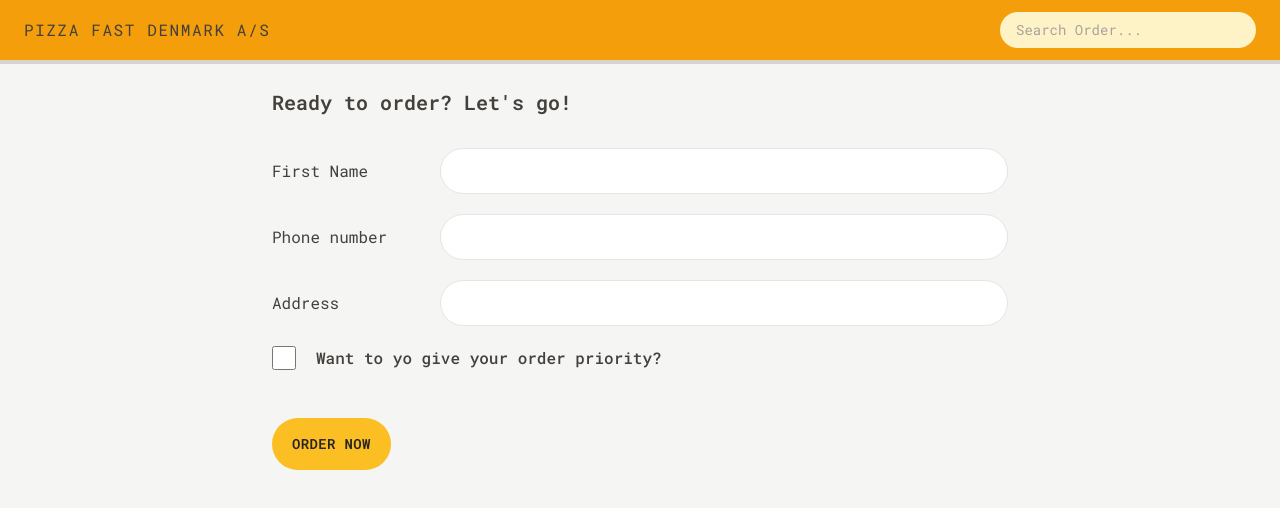
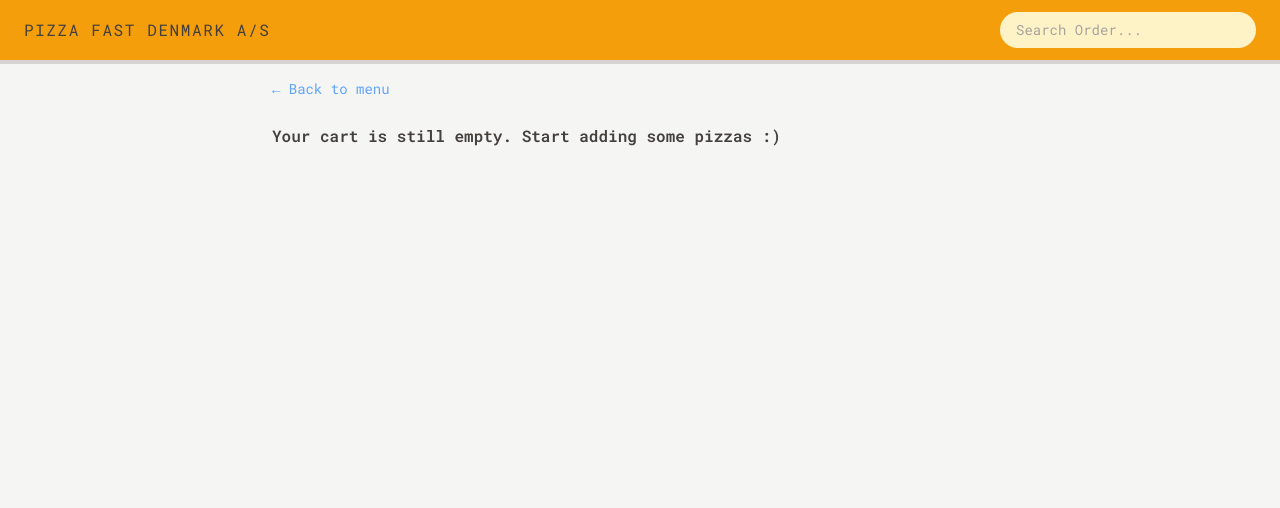
Before and after one commit to YuejiaoShi/pizza-fast-shop, a React (Vite) app: page /order/new in a window 1280 px wide. Shown: the top 508 px of the page. Built offline with nearby package versions, Linux system fonts and the light colour scheme.

Commit message:
if cart empty, return <EmptyCart />

```diff
--- a/src/features/order/CreateOrder.tsx
+++ b/src/features/order/CreateOrder.tsx
@@ -5,6 +5,7 @@ import {
 } from "../../servers/apiRestaurant";
 import { Form, redirect, useActionData, useNavigation } from "react-router-dom";
 import { getCart } from "../cart/cartSlice";
+import EmptyCart from "../cart/EmptyCart";
 import { useSelector } from "react-redux";
 import { RootState } from "../../store";
 import React, { useState } from "react";
@@ -29,6 +30,8 @@ const CreateOrder: React.FC = () => {
   const cart = useSelector(getCart);
 
   const username = useSelector((state: RootState) => state.user.username);
+
+  if (!cart.length) return <EmptyCart />;
 
   return (
     <div className="px-4 py-6">
```
